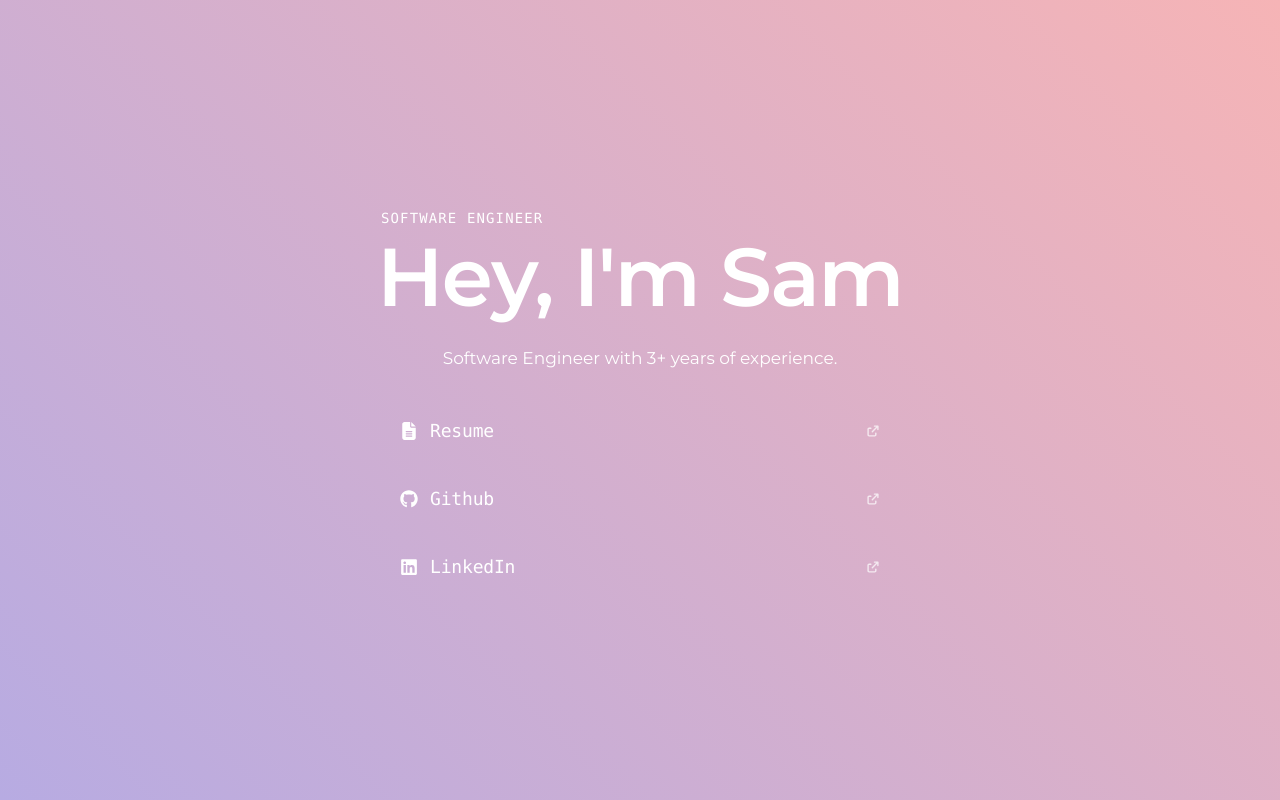
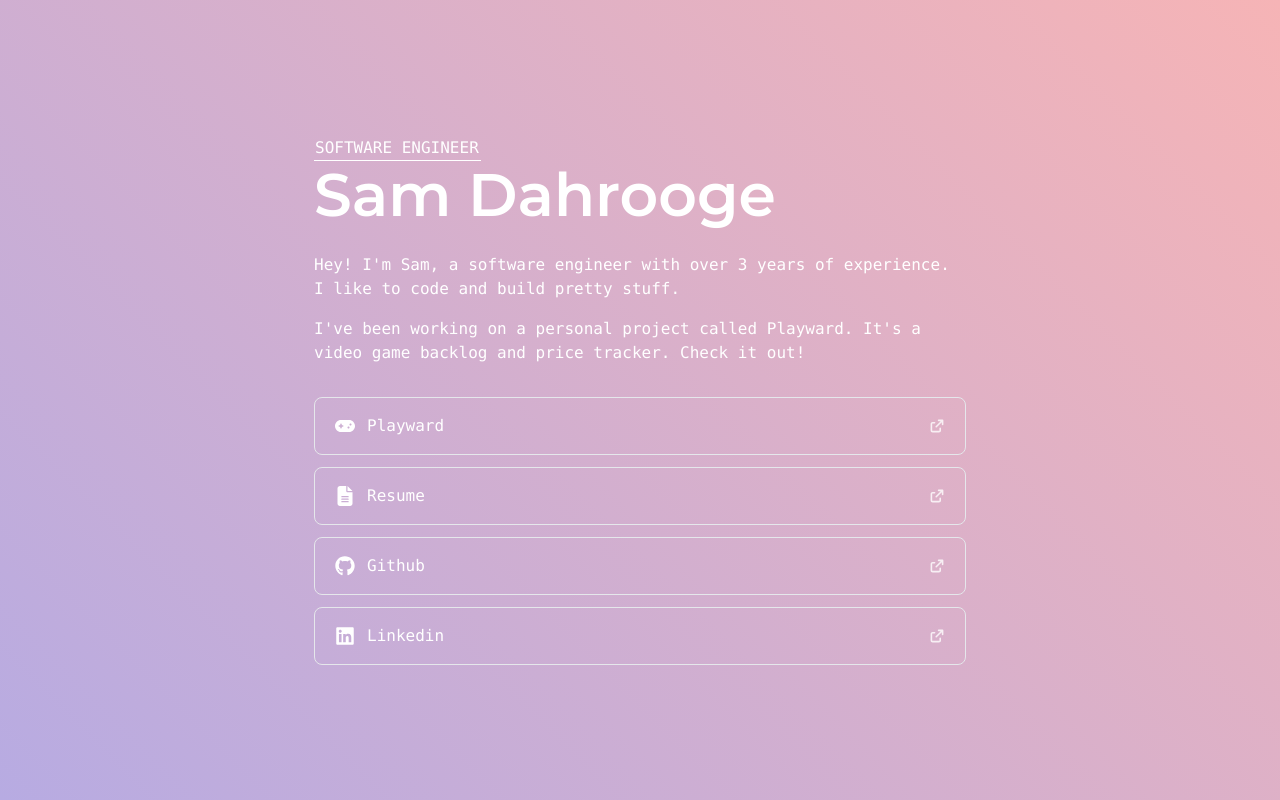
Before and after one commit to Just-Hosam/new-portfolio, a plain HTML site: page index.html in a window 1280 px wide. Drawn offline with nearby package versions, Linux system fonts and the light colour scheme.

Commit message:
Use tailwind over css because i got used to it

```diff
--- a/index.html
+++ b/index.html
@@ -30,35 +30,47 @@
       crossorigin="anonymous"
     ></script>
   </head>
-  <body>
-    <main>
-      <header class="header">
-        <div class="title">Software Engineer</div>
-        <h1 class="intro">Hey, <span class="name">I'm Sam</span></h1>
+  <body class="font-mono flex flex-col text-white fill-white min-h-dvh">
+    <main
+      class="flex flex-col justify-center max-w-[700px] p-6 w-full mx-auto flex-1"
+    >
+      <header class="space-y-1">
+        <h3 class="font-medium border-b-white border-b w-fit pl-[1px] pr-[2px]">
+          SOFTWARE ENGINEER
+        </h3>
+        <h1 class="text-6xl font-semibold font-[Montserrat]">Sam Dahrooge</h1>
       </header>
-      <p class="description">Software Engineer with 3+ years of experience.</p>
-      <div class="buttons">
+      <div class="mt-7 space-y-4">
+        <p>
+          Hey! I'm Sam, a software engineer with over 3 years of experience. I
+          like to code and build pretty stuff.
+        </p>
+        <p>
+          I've been working on a personal project called Playward. It's a video
+          game backlog and price tracker. Check it out!
+        </p>
+      </div>
+      <div class="mt-8 space-y-3">
         <a
-          class="button"
+          class="flex items-center border rounded-lg py-4 px-5 w-full"
           rel="noopener noreferrer"
           target="_blank"
           href="resume.pdf"
         >
-          <!-- !Font Awesome Free 6.7.2 by @fontawesome - https://fontawesome.com License - https://fontawesome.com/license/free Copyright 2025 Fonticons, Inc. -->
           <svg
-            class="svg"
+            class="h-5 w-5"
             xmlns="http://www.w3.org/2000/svg"
-            viewBox="0 0 384 512"
+            viewBox="0 0 640 640"
             aria-hidden="true"
             focusable="false"
           >
             <path
-              d="M64 0C28.7 0 0 28.7 0 64L0 448c0 35.3 28.7 64 64 64l256 0c35.3 0 64-28.7 64-64l0-288-128 0c-17.7 0-32-14.3-32-32L224 0 64 0zM256 0l0 128 128 0L256 0zM112 256l160 0c8.8 0 16 7.2 16 16s-7.2 16-16 16l-160 0c-8.8 0-16-7.2-16-16s7.2-16 16-16zm0 64l160 0c8.8 0 16 7.2 16 16s-7.2 16-16 16l-160 0c-8.8 0-16-7.2-16-16s7.2-16 16-16zm0 64l160 0c8.8 0 16 7.2 16 16s-7.2 16-16 16l-160 0c-8.8 0-16-7.2-16-16s7.2-16 16-16z"
+              d="M448 128C554 128 640 214 640 320C640 426 554 512 448 512L192 512C86 512 0 426 0 320C0 214 86 128 192 128L448 128zM192 240C178.7 240 168 250.7 168 264L168 296L136 296C122.7 296 112 306.7 112 320C112 333.3 122.7 344 136 344L168 344L168 376C168 389.3 178.7 400 192 400C205.3 400 216 389.3 216 376L216 344L248 344C261.3 344 272 333.3 272 320C272 306.7 261.3 296 248 296L216 296L216 264C216 250.7 205.3 240 192 240zM432 336C414.3 336 400 350.3 400 368C400 385.7 414.3 400 432 400C449.7 400 464 385.7 464 368C464 350.3 449.7 336 432 336zM496 240C478.3 240 464 254.3 464 272C464 289.7 478.3 304 496 304C513.7 304 528 289.7 528 272C528 254.3 513.7 240 496 240z"
             />
           </svg>
-          <span class="button-label">Resume</span>
+          <span class="flex-1 ml-3">Playward</span>
           <svg
-            class="external-icon"
+            class="h-4 w-4 opacity-80"
             xmlns="http://www.w3.org/2000/svg"
             viewBox="0 0 640 640"
             aria-hidden="true"
@@ -70,26 +82,25 @@
           </svg>
         </a>
         <a
-          class="button"
-          rel="noreferrer"
+          class="flex items-center border rounded-lg py-4 px-5 w-full"
+          rel="noopener noreferrer"
           target="_blank"
-          href="https://github.com/Just-Hosam"
+          href="resume.pdf"
         >
-          <!-- !Font Awesome Free 6.7.2 by @fontawesome - https://fontawesome.com License - https://fontawesome.com/license/free Copyright 2025 Fonticons, Inc. -->
           <svg
-            class="svg"
+            class="h-5 w-5"
             xmlns="http://www.w3.org/2000/svg"
-            viewBox="0 0 496 512"
+            viewBox="0 0 384 512"
             aria-hidden="true"
             focusable="false"
           >
             <path
-              d="M165.9 397.4c0 2-2.3 3.6-5.2 3.6-3.3 .3-5.6-1.3-5.6-3.6 0-2 2.3-3.6 5.2-3.6 3-.3 5.6 1.3 5.6 3.6zm-31.1-4.5c-.7 2 1.3 4.3 4.3 4.9 2.6 1 5.6 0 6.2-2s-1.3-4.3-4.3-5.2c-2.6-.7-5.5 .3-6.2 2.3zm44.2-1.7c-2.9 .7-4.9 2.6-4.6 4.9 .3 2 2.9 3.3 5.9 2.6 2.9-.7 4.9-2.6 4.6-4.6-.3-1.9-3-3.2-5.9-2.9zM244.8 8C106.1 8 0 113.3 0 252c0 110.9 69.8 205.8 169.5 239.2 12.8 2.3 17.3-5.6 17.3-12.1 0-6.2-.3-40.4-.3-61.4 0 0-70 15-84.7-29.8 0 0-11.4-29.1-27.8-36.6 0 0-22.9-15.7 1.6-15.4 0 0 24.9 2 38.6 25.8 21.9 38.6 58.6 27.5 72.9 20.9 2.3-16 8.8-27.1 16-33.7-55.9-6.2-112.3-14.3-112.3-110.5 0-27.5 7.6-41.3 23.6-58.9-2.6-6.5-11.1-33.3 2.6-67.9 20.9-6.5 69 27 69 27 20-5.6 41.5-8.5 62.8-8.5s42.8 2.9 62.8 8.5c0 0 48.1-33.6 69-27 13.7 34.7 5.2 61.4 2.6 67.9 16 17.7 25.8 31.5 25.8 58.9 0 96.5-58.9 104.2-114.8 110.5 9.2 7.9 17 22.9 17 46.4 0 33.7-.3 75.4-.3 83.6 0 6.5 4.6 14.4 17.3 12.1C428.2 457.8 496 362.9 496 252 496 113.3 383.5 8 244.8 8zM97.2 352.9c-1.3 1-1 3.3 .7 5.2 1.6 1.6 3.9 2.3 5.2 1 1.3-1 1-3.3-.7-5.2-1.6-1.6-3.9-2.3-5.2-1zm-10.8-8.1c-.7 1.3 .3 2.9 2.3 3.9 1.6 1 3.6 .7 4.3-.7 .7-1.3-.3-2.9-2.3-3.9-2-.6-3.6-.3-4.3 .7zm32.4 35.6c-1.6 1.3-1 4.3 1.3 6.2 2.3 2.3 5.2 2.6 6.5 1 1.3-1.3 .7-4.3-1.3-6.2-2.2-2.3-5.2-2.6-6.5-1zm-11.4-14.7c-1.6 1-1.6 3.6 0 5.9 1.6 2.3 4.3 3.3 5.6 2.3 1.6-1.3 1.6-3.9 0-6.2-1.4-2.3-4-3.3-5.6-2z"
+              d="M64 0C28.7 0 0 28.7 0 64L0 448c0 35.3 28.7 64 64 64l256 0c35.3 0 64-28.7 64-64l0-288-128 0c-17.7 0-32-14.3-32-32L224 0 64 0zM256 0l0 128 128 0L256 0zM112 256l160 0c8.8 0 16 7.2 16 16s-7.2 16-16 16l-160 0c-8.8 0-16-7.2-16-16s7.2-16 16-16zm0 64l160 0c8.8 0 16 7.2 16 16s-7.2 16-16 16l-160 0c-8.8 0-16-7.2-16-16s7.2-16 16-16zm0 64l160 0c8.8 0 16 7.2 16 16s-7.2 16-16 16l-160 0c-8.8 0-16-7.2-16-16s7.2-16 16-16z"
             />
           </svg>
-          <span class="button-label">Github</span>
+          <span class="flex-1 ml-3">Resume</span>
           <svg
-            class="external-icon"
+            class="h-4 w-4 opacity-80"
             xmlns="http://www.w3.org/2000/svg"
             viewBox="0 0 640 640"
             aria-hidden="true"
@@ -101,14 +112,43 @@
           </svg>
         </a>
         <a
-          class="button"
+          class="flex items-center border rounded-lg py-4 px-5 w-full"
+          rel="noreferrer"
+          target="_blank"
+          href="https://github.com/Just-Hosam"
+        >
+          <svg
+            class="h-5 w-5"
+            xmlns="http://www.w3.org/2000/svg"
+            viewBox="0 0 496 512"
+            aria-hidden="true"
+            focusable="false"
+          >
+            <path
+              d="M165.9 397.4c0 2-2.3 3.6-5.2 3.6-3.3 .3-5.6-1.3-5.6-3.6 0-2 2.3-3.6 5.2-3.6 3-.3 5.6 1.3 5.6 3.6zm-31.1-4.5c-.7 2 1.3 4.3 4.3 4.9 2.6 1 5.6 0 6.2-2s-1.3-4.3-4.3-5.2c-2.6-.7-5.5 .3-6.2 2.3zm44.2-1.7c-2.9 .7-4.9 2.6-4.6 4.9 .3 2 2.9 3.3 5.9 2.6 2.9-.7 4.9-2.6 4.6-4.6-.3-1.9-3-3.2-5.9-2.9zM244.8 8C106.1 8 0 113.3 0 252c0 110.9 69.8 205.8 169.5 239.2 12.8 2.3 17.3-5.6 17.3-12.1 0-6.2-.3-40.4-.3-61.4 0 0-70 15-84.7-29.8 0 0-11.4-29.1-27.8-36.6 0 0-22.9-15.7 1.6-15.4 0 0 24.9 2 38.6 25.8 21.9 38.6 58.6 27.5 72.9 20.9 2.3-16 8.8-27.1 16-33.7-55.9-6.2-112.3-14.3-112.3-110.5 0-27.5 7.6-41.3 23.6-58.9-2.6-6.5-11.1-33.3 2.6-67.9 20.9-6.5 69 27 69 27 20-5.6 41.5-8.5 62.8-8.5s42.8 2.9 62.8 8.5c0 0 48.1-33.6 69-27 13.7 34.7 5.2 61.4 2.6 67.9 16 17.7 25.8 31.5 25.8 58.9 0 96.5-58.9 104.2-114.8 110.5 9.2 7.9 17 22.9 17 46.4 0 33.7-.3 75.4-.3 83.6 0 6.5 4.6 14.4 17.3 12.1C428.2 457.8 496 362.9 496 252 496 113.3 383.5 8 244.8 8zM97.2 352.9c-1.3 1-1 3.3 .7 5.2 1.6 1.6 3.9 2.3 5.2 1 1.3-1 1-3.3-.7-5.2-1.6-1.6-3.9-2.3-5.2-1zm-10.8-8.1c-.7 1.3 .3 2.9 2.3 3.9 1.6 1 3.6 .7 4.3-.7 .7-1.3-.3-2.9-2.3-3.9-2-.6-3.6-.3-4.3 .7zm32.4 35.6c-1.6 1.3-1 4.3 1.3 6.2 2.3 2.3 5.2 2.6 6.5 1 1.3-1.3 .7-4.3-1.3-6.2-2.2-2.3-5.2-2.6-6.5-1zm-11.4-14.7c-1.6 1-1.6 3.6 0 5.9 1.6 2.3 4.3 3.3 5.6 2.3 1.6-1.3 1.6-3.9 0-6.2-1.4-2.3-4-3.3-5.6-2z"
+            />
+          </svg>
+          <span class="flex-1 ml-3">Github</span>
+          <svg
+            class="h-4 w-4 opacity-80"
+            xmlns="http://www.w3.org/2000/svg"
+            viewBox="0 0 640 640"
+            aria-hidden="true"
+            focusable="false"
+          >
+            <path
+              d="M384 64C366.3 64 352 78.3 352 96C352 113.7 366.3 128 384 128L466.7 128L265.3 329.4C252.8 341.9 252.8 362.2 265.3 374.7C277.8 387.2 298.1 387.2 310.6 374.7L512 173.3L512 256C512 273.7 526.3 288 544 288C561.7 288 576 273.7 576 256L576 96C576 78.3 561.7 64 544 64L384 64zM144 160C99.8 160 64 195.8 64 240L64 496C64 540.2 99.8 576 144 576L400 576C444.2 576 480 540.2 480 496L480 416C480 398.3 465.7 384 448 384C430.3 384 416 398.3 416 416L416 496C416 504.8 408.8 512 400 512L144 512C135.2 512 128 504.8 128 496L128 240C128 231.2 135.2 224 144 224L224 224C241.7 224 256 209.7 256 192C256 174.3 241.7 160 224 160L144 160z"
+            />
+          </svg>
+        </a>
+        <a
+          class="flex items-center border rounded-lg py-4 px-5 w-full"
           rel="noreferrer"
           target="_blank"
           href="https://www.linkedin.com/in/hosam-dahrooge/"
         >
-          <!-- !Font Awesome Free 6.7.2 by @fontawesome - https://fontawesome.com License - https://fontawesome.com/license/free Copyright 2025 Fonticons, Inc. -->
           <svg
-            class="svg"
+            class="h-5 w-5"
             xmlns="http://www.w3.org/2000/svg"
             viewBox="0 0 448 512"
             aria-hidden="true"
@@ -118,9 +158,9 @@
               d="M416 32H31.9C14.3 32 0 46.5 0 64.3v383.4C0 465.5 14.3 480 31.9 480H416c17.6 0 32-14.5 32-32.3V64.3c0-17.8-14.4-32.3-32-32.3zM135.4 416H69V202.2h66.5V416zm-33.2-243c-21.3 0-38.5-17.3-38.5-38.5S80.9 96 102.2 96c21.2 0 38.5 17.3 38.5 38.5 0 21.3-17.2 38.5-38.5 38.5zm282.1 243h-66.4V312c0-24.8-.5-56.7-34.5-56.7-34.6 0-39.9 27-39.9 54.9V416h-66.4V202.2h63.7v29.2h.9c8.9-16.8 30.6-34.5 62.9-34.5 67.2 0 79.7 44.3 79.7 101.9V416z"
             />
           </svg>
-          <span class="button-label">LinkedIn</span>
+          <span class="flex-1 ml-3">Linkedin</span>
           <svg
-            class="external-icon"
+            class="h-4 w-4 opacity-80"
             xmlns="http://www.w3.org/2000/svg"
             viewBox="0 0 640 640"
             aria-hidden="true"
--- a/style.css
+++ b/style.css
@@ -9,146 +9,5 @@ a {
 }
 
 body {
-  min-height: 100dvh;
-  display: flex;
-  flex-direction: column;
-  font-family:
-    "Montserrat",
-    system-ui,
-    -apple-system,
-    Segoe UI,
-    Roboto,
-    Helvetica,
-    Arial,
-    "Apple Color Emoji",
-    "Segoe UI Emoji";
   background: linear-gradient(45deg, #b7abe2 0%, #f6b4b6 100%);
-  color: white;
 }
-
-nav {
-  display: flex;
-  align-items: center;
-  justify-content: flex-end;
-  gap: 12px;
-  padding: 40px;
-}
-
-main {
-  display: flex;
-  flex-direction: column;
-  align-items: center;
-  justify-content: center;
-  flex-grow: 1;
-  max-width: 900px;
-  margin: auto;
-  padding: 40px;
-  width: 100%;
-}
-
-.header {
-  display: flex;
-  align-items: center;
-  flex-direction: column;
-  margin-bottom: 20px;
-}
-
-.title {
-  font-family:
-    "IBM Plex Mono", "SFMono-Regular", ui-monospace, SFMono-Regular, Menlo,
-    Monaco, Consolas, "Liberation Mono", "Courier New", monospace;
-  font-size: 14px;
-  line-height: 18px;
-  font-weight: 500;
-  letter-spacing: 0.08em;
-  text-transform: uppercase;
-  color: white;
-  padding: 2px 4px;
-  border-bottom: white;
-  align-self: flex-start;
-}
-
-.intro {
-  font-size: 82px;
-  line-height: 96px;
-  font-weight: 600;
-  letter-spacing: -0.02em;
-}
-
-@media (max-width: 768px) {
-  .intro {
-    font-size: 64px;
-    line-height: 74px;
-  }
-}
-
-.name {
-  white-space: nowrap;
-}
-
-.description {
-  font-size: 17px;
-  line-height: 26px;
-  font-weight: 400;
-  letter-spacing: 0;
-  color: white;
-  max-width: 520px;
-  margin-bottom: 36px;
-  text-align: left;
-}
-
-.buttons {
-  display: flex;
-  flex-direction: column;
-  align-items: stretch;
-  gap: 18px;
-  width: min(480px, 100%);
-}
-
-.svg {
-  width: 18px;
-  height: 18px;
-  fill: white;
-}
-
-.external-icon {
-  width: 14px;
-  height: 14px;
-  fill: white;
-  opacity: 0.72;
-  transition: opacity 120ms ease;
-}
-
-.button {
-  display: inline-flex;
-  align-items: center;
-  justify-content: flex-start;
-  gap: 12px;
-  padding: 12px 0;
-  color: white;
-  font-size: 18px;
-  line-height: 24px;
-  letter-spacing: -0.01em;
-  border: none;
-  border-bottom: 2px solid transparent;
-  background: transparent;
-  cursor: pointer;
-  text-decoration: none;
-  width: 100%;
-  font-family:
-    "IBM Plex Mono", "SFMono-Regular", ui-monospace, SFMono-Regular, Menlo,
-    Monaco, Consolas, "Liberation Mono", "Courier New", monospace;
-}
-
-.button:hover {
-  color: white;
-  border-bottom-color: white;
-}
-
-.button:hover .external-icon {
-  opacity: 1;
-}
-
-.button-label {
-  flex: 1;
-}
```
